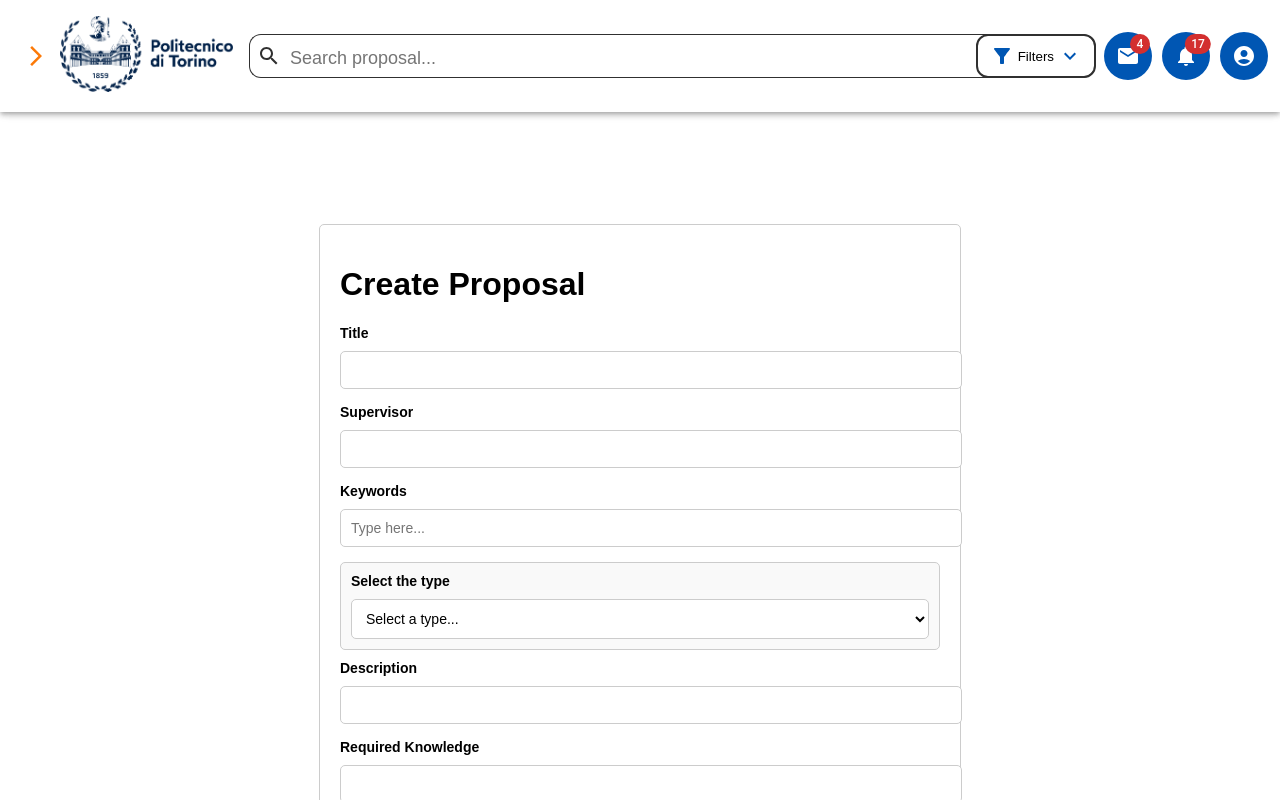
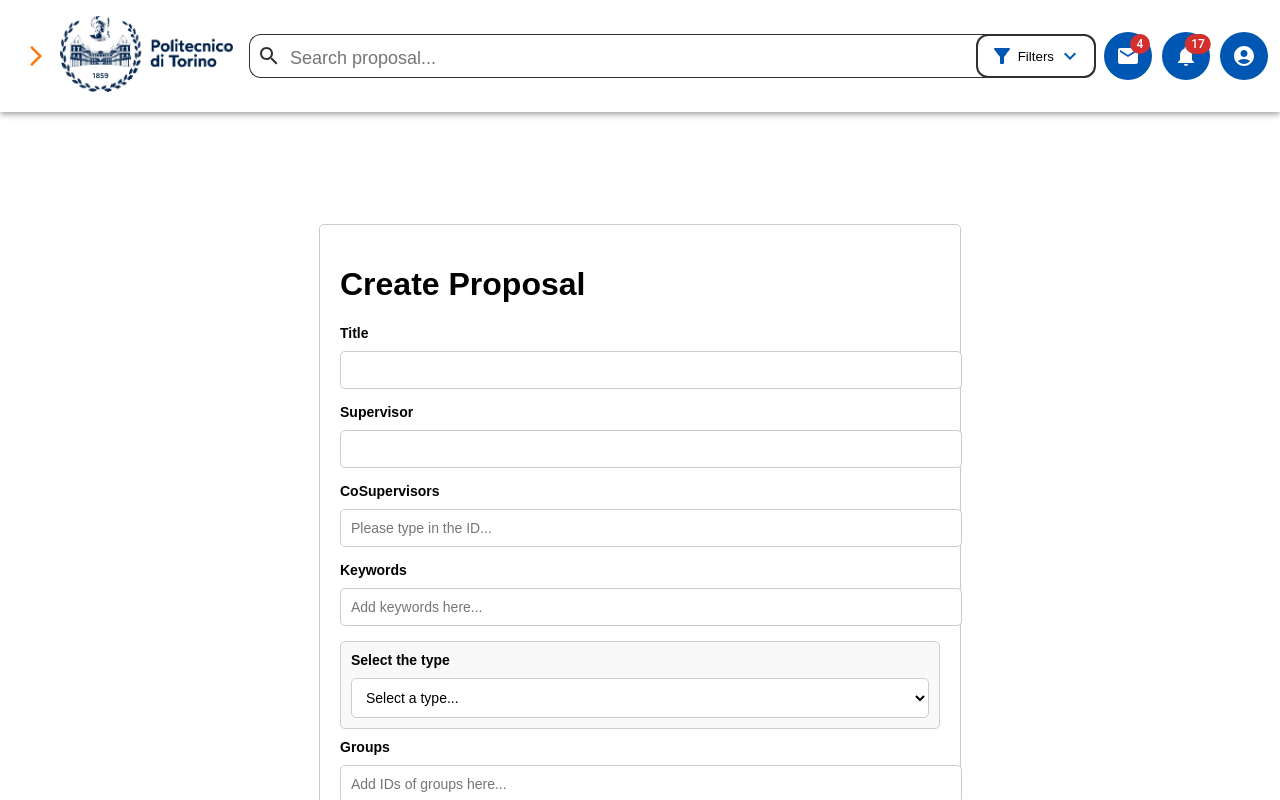
Before and after one commit to s292567/ThesisApplication, a React (Vite) app in the folder frontend/: page /ProfessorDashboard/1/proposal/create in a window 1280 px wide. Shown: the top 800 px of the page. Built offline with nearby package versions, Linux system fonts and the light colour scheme.

Commit message:
Added a DefaultButton Component and finished the frontend interfaces

```diff
--- /dev/null
+++ b/frontend/src/components/DefaultButton/DefaultButton.css
@@ -0,0 +1,31 @@
+/* styles.css */
+.custom-button {
+    background-color: #3498db;
+    color: #fff;
+    padding: 8px 20px;
+    font-size: 14px;
+    border: none;
+    border-radius: 5px;
+    cursor: pointer;
+    text-decoration: none;
+    display: inline-block;
+    text-align: center;
+    transition: background-color 0.3s ease;
+  }
+
+  .custom-button:hover {
+    background-color: #2980b9;
+  }
+
+  .custom-button:focus {
+    outline: none;
+    box-shadow: 0 0 0 3px rgba(59, 130, 246, 0.5);
+  }
+
+  .button-container {
+    margin: 20px !important ;
+    padding: 20px !important ;
+    border-radius: 20px !important ;
+    background-color: #fff !important ;
+    font-family: Arial, Helvetica, sans-serif !important;
+  }
--- /dev/null
+++ b/frontend/src/components/DefaultButton/DefaultButton.jsx
@@ -0,0 +1,12 @@
+import "./DefaultButton.css";
+import React from "react";
+import { useNavigate, useNavigation } from "react-router-dom";
+
+const DefaultButton = ({buttonText, navigationRoute}) => {
+
+    const navigation = useNavigate();
+
+  return <div className="button-container"><button type="button" className="custom-button" onClick={() => {navigation(navigationRoute)}}>{buttonText}</button></div>;
+};
+
+export default DefaultButton;
--- a/frontend/src/components/ProposalForm/DropdownField.jsx
+++ b/frontend/src/components/ProposalForm/DropdownField.jsx
@@ -7,20 +7,25 @@ import "./DropdownField.css";
  * @param {*} placeholder insert a placeholder string text, that is displyed when no option is selected
  * @returns
  */
-const DropdownField = ({children, data, placeholder}) => {
-    const [placeholderActive, setPlaceholderActive] = useState(true);
+const DropdownField = ({ data, placeholder, onValueChange }) => {
+  const [placeholderActive, setPlaceholderActive] = useState(true);
+
+  const handleDropdownChange = (e) => {
+    const selectedValue = e.target.value;
+    onValueChange(selectedValue);
+  };
 
   return (
     <div className="dropdown-select">
-        <label htmlFor="label" className="block">Select the type</label>
-        <select id="types" className="select-style" placeholder="Select the proposal type...">
-            {(placeholderActive) ? <option key={0}>{placeholder}</option> : <></>}
-            {data.map((value) => {
-                return (<option key={value.id} onClick={() => {setPlaceholderActive(false)}}>{value.name}</option>)
-            })}
-        </select>
+      <label htmlFor="types" className="block">Select the type</label>
+      <select id="types" className="select-style" onChange={handleDropdownChange}>
+        {(placeholderActive) ? <option value="">{placeholder}</option> : null}
+        {data.map((value) => (
+          <option key={value.id} value={value.id}>{value.name}</option>
+        ))}
+      </select>
     </div>
-  )
+  );
 };
 
 export default DropdownField;
--- a/frontend/src/components/ProposalForm/KeywordsField.jsx
+++ b/frontend/src/components/ProposalForm/KeywordsField.jsx
@@ -1,7 +1,7 @@
 import React, {useState} from "react";
 import "./ProposalForm.css"
 
-const KeywordsField = () => {
+const KeywordsField = ({labelText, placeholderText, isRequired, onValueChange}) => {
     const [inputValue, setInputValue] = useState('');
     const [tags, setTags] = useState([]);
     const [keywordId, setKeywordId] = useState(0)
@@ -26,11 +26,13 @@ const KeywordsField = () => {
 
   const handleAddition = newTag => {
     setTags([...tags, newTag]);
+    onValueChange(tags);
   };
 
   const handleDelete = index => {
     const newTags = tags.filter((tag) => tag.id !== index);
     setTags(newTags);
+    onValueChange(newTags);
   };
 
   const AddedKeywordsList = () => {
@@ -48,15 +50,26 @@ const KeywordsField = () => {
 
   return (
     <div>
-        <label htmlFor="text" className="label">Keywords</label>
+        <label htmlFor="text" className="label">{labelText}</label>
+        {(isRequired) ?
           <input
           type="text"
           className="input"
           value={inputValue}
           onChange={handleInputChange}
           onKeyDown={handleKeyDown}
-        placeholder="Type here..."
+          placeholder={placeholderText}
+          required
+          /> :
+          <input
+          type="text"
+          className="input"
+          value={inputValue}
+          onChange={handleInputChange}
+          onKeyDown={handleKeyDown}
+          placeholder={placeholderText}
           />
+        }
         <AddedKeywordsList />
     </div>
   );
--- a/frontend/src/components/ProposalForm/ProposalForm.jsx
+++ b/frontend/src/components/ProposalForm/ProposalForm.jsx
@@ -5,38 +5,90 @@ import DropdownField from "./DropdownField";
 
 const ProposalForm = () => {
 
+  const [formData, setFormData] = useState({
+    title: '',
+    supervisor: '',
+    cosupervisor: '',
+    keywords: '',
+    type: '',
+    groups: '',
+    description: '',
+    requiredknowledge: '',
+    notes: '',
+    expiration: '',
+    level: '',
+    cds: ''
+  });
+
+  // Function to handle changes in child components and update the form data
+  const handleFormChange = (fieldName, value) => {
+    setFormData({
+      ...formData,
+      [fieldName]: value,
+    });
+
+    console.log(formData);
+  };
+
   return (
     <form className="form">
         <h1>Create Proposal</h1>
       <div className="mb-6">
         <label htmlFor="text" className="label">Title</label>
-        <input type="text" id="title" className="input" required />
+        <input type="text" id="title" className="input" onChange={(e) => {handleFormChange('title', e.target.value)}} required />
       </div>
       <div className="mb-6">
         <label htmlFor="text" className="label">Supervisor</label>
-        <input type="text" id="supervisor" className="input" required />
+        <input type="text" id="supervisor" className="input" onChange={(e) => {handleFormChange('supervisor', e.target.value)}} required />
       </div>
-      <KeywordsField />
-      <DropdownField data={[{id: 1, name: 'Hallo'}, {id: 2, name: 'Hallo'}]} placeholder={"Select a type..."}/>
+      <KeywordsField
+        labelText={"CoSupervisors"}
+        placeholderText={"Please type in the ID..."}
+        isRequired={false}
+        onValueChange={(value) => handleFormChange('cosupervisor', value)}
+      />
+      <KeywordsField
+        labelText={"Keywords"}
+        placeholderText={"Add keywords here..."}
+        isRequired={true}
+        onValueChange={(value) => handleFormChange('keywords', value)}
+      />
+      <DropdownField
+        data={[{id: 1, name: 'Hallo'}, {id: 2, name: 'Hallo'}]}
+        placeholder={"Select a type..."}
+        onValueChange={(value) => handleFormChange('type', value)}
+      />
+      <KeywordsField
+        labelText={"Groups"}
+        placeholderText={"Add IDs of groups here..."}
+        isRequired={true}
+        onValueChange={(value) => handleFormChange('groups', value)}
+      />
       <div className="mb-6">
         <label htmlFor="text" className="label">Description</label>
-        <input type="text" id="description" className="input" required />
+        <input type="text" id="description" className="input" onChange={(e) => {handleFormChange('description', e.target.value)}} required />
       </div>
       <div className="mb-6">
         <label htmlFor="text" className="label">Required Knowledge</label>
-        <input type="text" id="knowledge" className="input" />
+        <input type="text" id="knowledge" className="input" onChange={(e) => {handleFormChange('requiredknowledge', e.target.value)}} />
       </div>
       <div className="mb-6">
         <label htmlFor="text" className="label">Notes</label>
-        <input type="text" id="notes" className="input" />
+        <input type="text" id="notes" className="input" onChange={(e) => {handleFormChange('notes', e.target.value)}} />
       </div>
-      <DropdownField data={[{id: 1, name: 'BSc'}, {id: 2, name: 'MSc'}]}/>
+      <div className="mb-6">
+        <label htmlFor="text" className="label">Expiration</label>
+        <input type="date" id="expiration" className="input" onChange={(e) => {handleFormChange('expiration', e.target.value)}} required/>
+      </div>
+      <DropdownField
+        data={[{id: 1, name: 'BSc'}, {id: 2, name: 'MSc'}]}
+        onValueChange={(value) => handleFormChange('level', value)}
+      />
       <div className="mb-6">
         <label htmlFor="text" className="label">CdS</label>
-        <input type="text" id="cds" className="input" required />
+        <input type="text" id="cds" className="input" onChange={(e) => {handleFormChange('cds', e.target.value)}} required />
       </div>
-      <button type="submit" className="button">Create Proposal</button>
-
+      <button type="submit" className="button" onSubmit={() => {console.log(formData)}}>Create Proposal</button>
     </form>
   );
 }
--- a/frontend/src/pages/ProfessorDashboardPage.jsx
+++ b/frontend/src/pages/ProfessorDashboardPage.jsx
@@ -3,6 +3,8 @@ import React, { useState } from "react";
 import BottomNavbar from "../components/BottomNavbar/BottomNavbar";
 import LoggedInNavbar from "../components/LoggedInNavbar/LoggedInNavbar";
 import ThesisProposalsList from "../components/ThesisProposalList/ThesisProposalList";
+import { useNavigation } from "react-router-dom";
+import DefaultButton from "../components/DefaultButton/DefaultButton";
 
 
 import Box from "@mui/material/Box";
@@ -49,6 +51,7 @@ const ProfessorDashboardPage = (props) => {
           <RequestedProposals />
 
         */}
+        <DefaultButton buttonText={"+ Create new proposal"} navigationRoute={"/professor/proposal/create"}/>
         <ThesisProposalsList />
       </Box>
 
```
Also changed, not shown: frontend/src/components/ThesisProposalList/ThesisProposalList.css (line endings or trailing spaces), 1 other file (tests, documents, lock files or other folders). Lines whose indentation alone changed are shown as unchanged.
